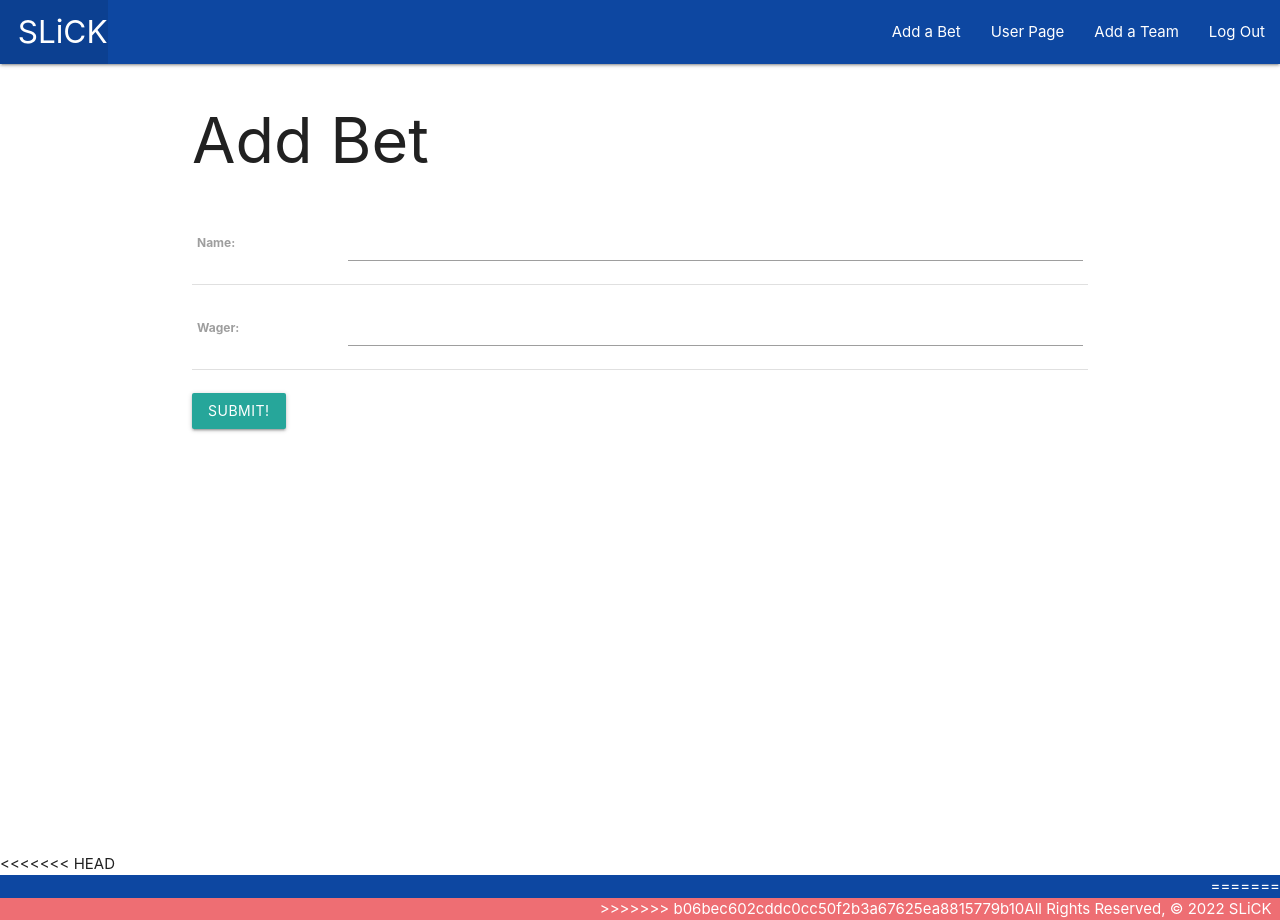
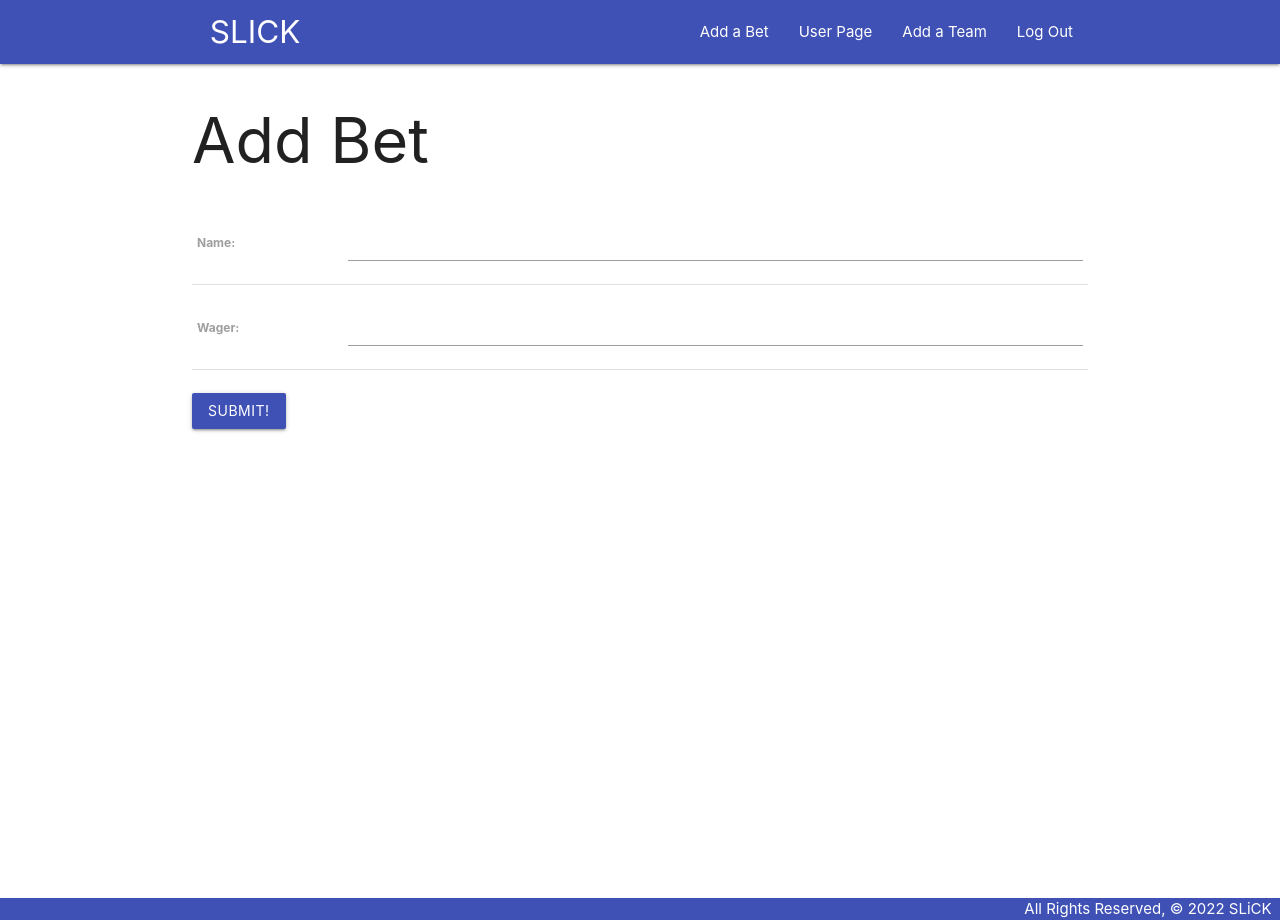
Before and after one commit to sparklingwaterlemon/Project-3-SLiCK, a Django app: page /bets/create/ in a window 1280 px wide. Run offline with Django 4.2, Linux system fonts and the light colour scheme; the visitor is signed in with stand-in values (Sample User, id 1).

Commit message:
changed btn colors and update bet detail fx

```diff
--- a/main_app/static/css/style.css
+++ b/main_app/static/css/style.css
@@ -12,7 +12,3 @@ body {
     padding-top: 0;
     text-align: right;
   }
-
-#asds {
-  border-left: blue;
-}
--- a/main_app/templates/base.html
+++ b/main_app/templates/base.html
@@ -1,6 +1,7 @@
 {% load static %}
 <!DOCTYPE html>
 <html lang="en">
+
 <head>
 
   <script src="https://ajax.googleapis.com/ajax/libs/jquery/3.5.1/jquery.min.js"></script>
@@ -8,6 +9,9 @@
   <script>
   $(document).ready(function(){
     $('.collapsible').collapsible();
+  });
+  $(document).ready(function(){
+      $('.sidenav').sidenav();
     });
   </script>
 
@@ -22,22 +26,14 @@
   <link rel="stylesheet" href="https://cdnjs.cloudflare.com/ajax/libs/materialize/1.0.0/css/materialize.min.css">
   <link rel="stylesheet" type="text/css" href="{% static 'css/style.css' %}">
 </head>
-
-
-
-
-
-
-
-
-<body>
-  <header class="navbar-fixed">
-    <nav>
-      <div class="nav-wrapper  blue darken-4">
-        <ul>
-          <li><a href="/" class="left brand-logo">&nbsp;&nbsp;SLiCK</a></li>
-        </ul>
-        <ul class="right">
+  <div class="navbar-fixed">
+    <nav class="nav-wrapper indigo">
+      <div class="container">
+        <a href="/" class=" brand-logo">&nbsp;&nbsp;SLICK</a>
+        <a href="/" class="sidenav-trigger" data-target="mobile-links">
+          <i class="material-icons">menu</i>
+        </a>
+        <ul class="right hide-on-med-and-down">
           {% if user.is_authenticated %}
           <li><a href="{% url 'bets_create' %}"> Add a Bet </a></li>
           <li><a href="/bets"> User Page </a></li>
@@ -50,27 +46,32 @@
         </ul>
       </div>
     </nav>
-  </header>
+  </div>
 
-
-
+  <ul class="sidenav" id="mobile-links">
+    {% if user.is_authenticated %}
+    <li><a href="{% url 'bets_create' %}"> Add a Bet </a></li>
+    <li><a href="/bets"> User Page </a></li>
+    <li><a href="{% url 'teams_create' %}"> Add a Team </a></li>
+    <li><a href="{% url 'logout' %}">Log Out</a></li>
+  {% else %}
+    <li><a href="{% url 'signup' %}">Sign Up</a></li>
+    <li><a href="{% url 'login' %}">Log In</a></li>
+  {% endif %}
+  </ul>
   <main class="container">
     {% block content %}
     {% endblock %}
   </main>
 
-<<<<<<< HEAD
-  <footer class="page-footer  blue darken-4">
-=======
 
 
-
-  <footer class="page-footer">
->>>>>>> b06bec602cddc0cc50f2b3a67625ea8815779b10
+  <footer class="page-footer indigo">
     <div class="right">All Rights Reserved, &copy; 2022 SLiCK &nbsp;</div>
   </footer>
 
 
 
 </body>
+
 </html>
--- a/main_app/templates/main_app/bet_confirm_delete.html
+++ b/main_app/templates/main_app/bet_confirm_delete.html
@@ -9,7 +9,7 @@
 <form action="" method="POST">
   {% csrf_token %}
 
-  <input type="submit" value="Yes - Delete!" class="btn">
+  <input type="submit" value="Yes - Delete!" class="btn indigo">
   <a href="{% url 'detail' bet.id %}">Cancel</a>
 </form>
 
--- a/main_app/templates/main_app/bet_form.html
+++ b/main_app/templates/main_app/bet_form.html
@@ -15,7 +15,7 @@
   </table>
 
   <br>
-  <input type="submit" value="Submit!" class="btn">
+  <input type="submit" value="Submit!" class="btn indigo">
 </form>
 
 
--- a/main_app/templates/main_app/team_form.html
+++ b/main_app/templates/main_app/team_form.html
@@ -18,7 +18,7 @@
             {{ form.as_table }}
         </table>
         <br>
-        <input type="submit" value="Submit!" class="btn">
+        <input type="submit" value="Submit!" class="btn indigo">
     </form>
 
 
--- a/main_app/templates/registration/login.html
+++ b/main_app/templates/registration/login.html
@@ -7,7 +7,7 @@
 <form method="post" action="{% url 'login' %}" autocomplete="off">
     {% csrf_token %}
     {{ form.as_p }}
-    <input type="submit" class="btn" value="login">
+    <input type="submit" class="btn indigo" value="login">
     <input type="hidden" name="next" value="{{ next }}">
 </form>
 
--- a/main_app/templates/registration/signup.html
+++ b/main_app/templates/registration/signup.html
@@ -8,7 +8,7 @@
 <form method="post" action="{% url 'signup' %}" autocomplete="off">
     {% csrf_token %}
     {{ form.as_p }}
-    <input type="submit" class="btn" value="signup">
+    <input type="submit" class="btn indigo" value="signup">
 </form>
 
 {% endblock %}
--- a/main_app/views.py
+++ b/main_app/views.py
@@ -34,6 +34,24 @@ def bets(request):
 def bets_detail(request, bet_id):
     bets = Bet.objects.get(id=bet_id)
     teams_bets_doesnt_have = Team.objects.exclude(id__in=bets.teams.all().values_list('id'))
+
+    # grabbing all teams in bets
+    all_teams = Bet.objects.get(id=bet_id).teams.all()
+
+    # creating this new variable..
+    bet_total_score = Bet.objects.get(id=bet_id).total_score
+
+    # resetting score to 0
+    bet_total_score = 0
+    bets.total_score = bet_total_score
+    bets.save()
+
+    # for loop for iterating thru all teams
+    # adding team score to bets_score
+    for team in all_teams:
+        bet_total_score += team.score
+        bets.total_score = bet_total_score
+        bets.save()
 
     return render(request, 'bets/detail.html', {
         'bets': bets,
```
Also changed, not shown: main_app/templates/bets/detail.html (+5 -6 lines). Lines whose indentation alone changed are shown as unchanged.
